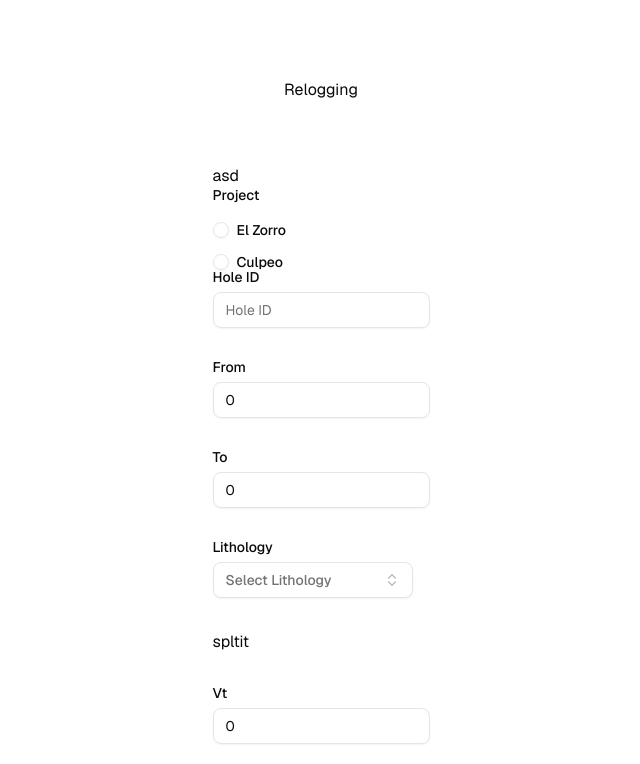
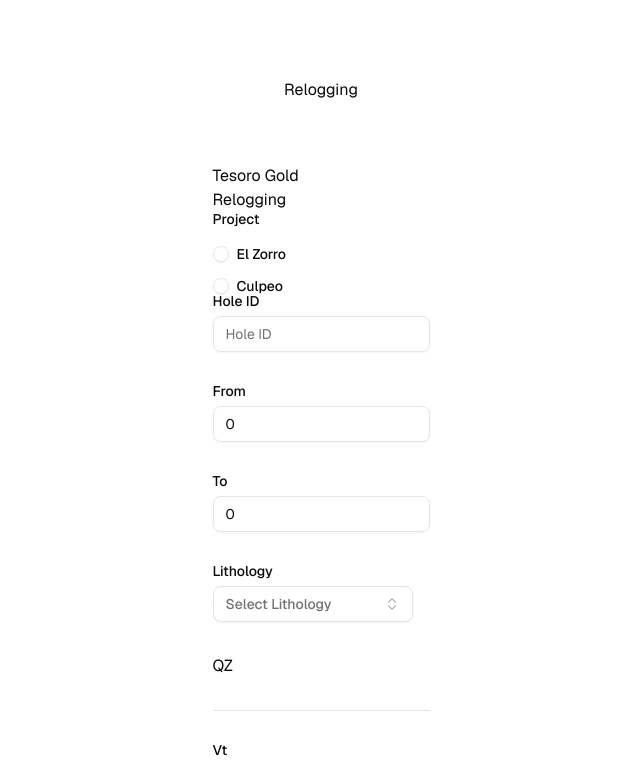
Before and after one commit to reeffarid/palfa_log_pre_alpha_0_1, a Next.js app: page /pages/relog in a window 1280 px wide. Shown: the top 764 px of the page, without its empty margins (319-959 px from the left). Built offline with nearby package versions, Linux system fonts and the light colour scheme.

Commit message:
modified:   app/pages/relog/page.tsx

```diff
--- a/app/pages/relog/page.tsx
+++ b/app/pages/relog/page.tsx
@@ -197,7 +197,8 @@ export default function ReloggingPage() {
 
         <Form {...form}>
 
-      <h1>asd</h1>
+      <h1>Tesoro Gold</h1>
+        <h2>Relogging</h2>
 
         <FormField
         control={form.control}
@@ -344,7 +345,8 @@ export default function ReloggingPage() {
               )}
             />
 
-              <h1>spltit</h1>
+              <h1>QZ</h1>
+              <hr></hr>
 
             {/* Campo Natural_Break_Count */}
 
```
